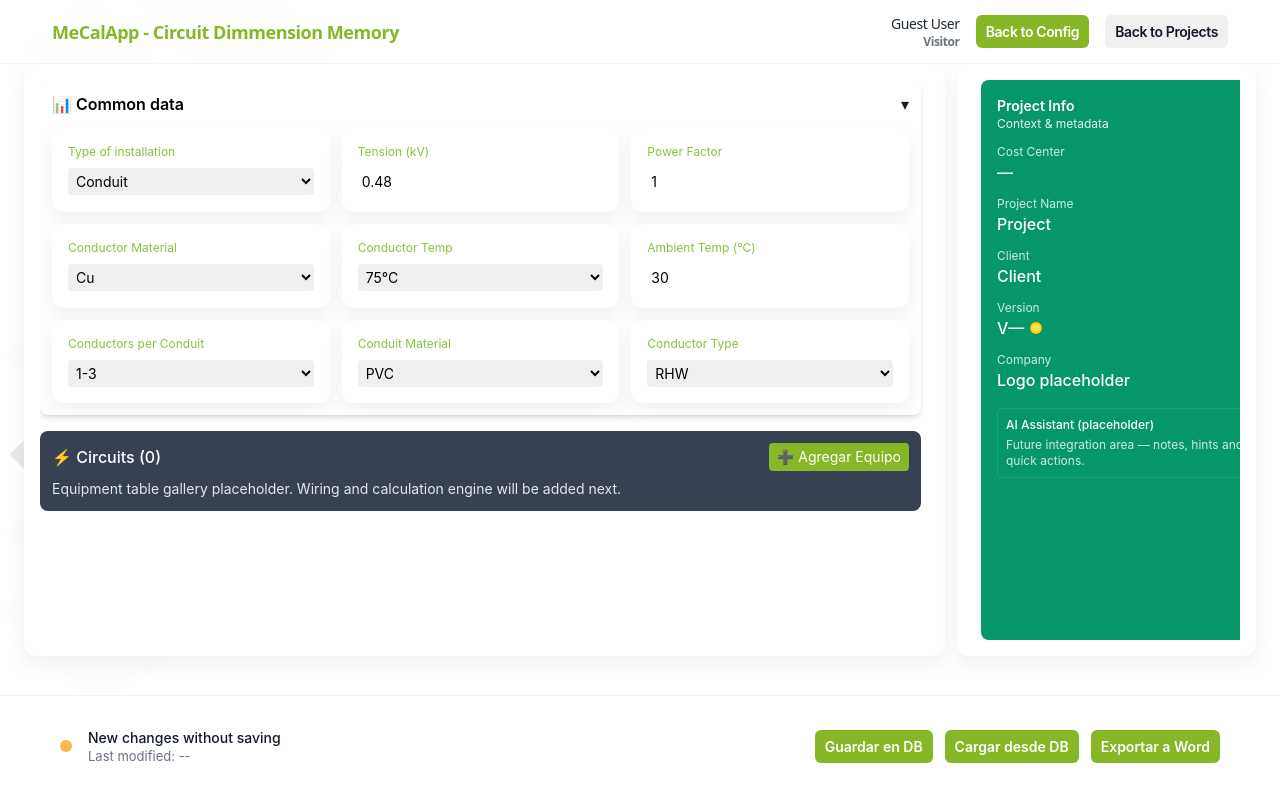
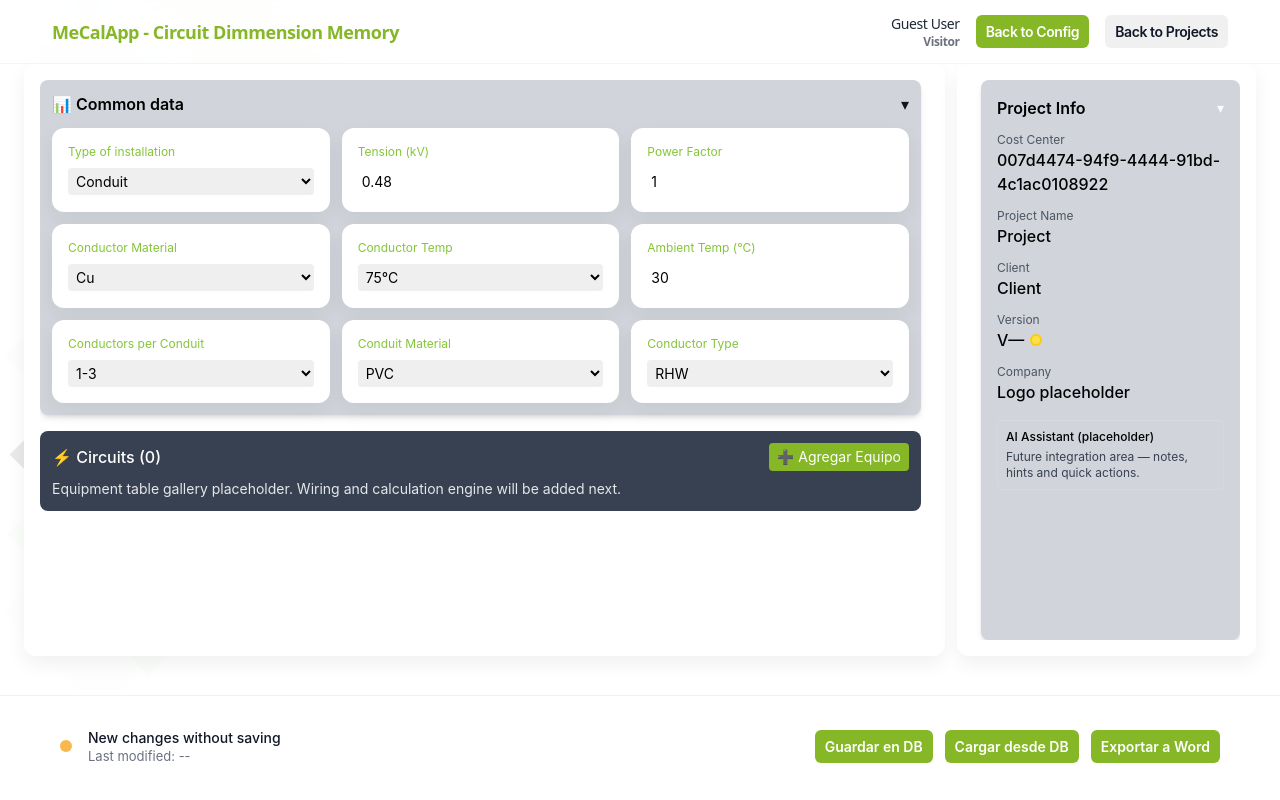
Before and after one commit to AIs-HE/mecalapp, a Next.js app: page /calc/circuit-dimension-main in a window 1280 px wide. Built offline with nearby package versions, Linux system fonts and the light colour scheme.

Commit message:
UI: wire ProjectInfoPanel to fetch project+memory by id; render read-only metadata

```diff
--- a/components/CommonInputs.tsx
+++ b/components/CommonInputs.tsx
@@ -64,7 +64,7 @@ export default function CommonInputs({ memoryId, onChange }: { memoryId?: string
     }
 
     return (
-        <div className="bg-bg-lightgray-100 text-black rounded-lg shadow-md p-3">
+        <div className="bg-gray-300 text-black rounded-lg shadow-md p-3">
             <div className="flex items-center justify-between mb-3">
                 <div className="font-semibold">📊 Common data</div>
                 <button aria-label="toggle common inputs" onClick={() => setCollapsed(!collapsed)} className="text-black/90">{collapsed ? '▸' : '▾'}</button>
--- a/components/ProjectInfoPanel.tsx
+++ b/components/ProjectInfoPanel.tsx
@@ -1,4 +1,4 @@
-import React, { useState } from 'react'
+import React, { useEffect, useState } from 'react'
 
 export interface ProjectInfo {
     costCenter?: string
@@ -9,52 +9,119 @@ export interface ProjectInfo {
     lastModified?: string
 }
 
-export default function ProjectInfoPanel({ projectInfo }: { projectInfo?: ProjectInfo }) {
+export default function ProjectInfoPanel({ projectInfo, projectId, memoryId }: { projectInfo?: ProjectInfo, projectId?: string, memoryId?: string }) {
     const [collapsed, setCollapsed] = useState(false)
+    const [localProject, setLocalProject] = useState<ProjectInfo | undefined>(projectInfo)
+    const [loading, setLoading] = useState(false)
+
+    useEffect(() => {
+        // if explicit projectInfo is provided by parent, prefer it
+        if (projectInfo) {
+            setLocalProject(projectInfo)
+            return
+        }
+
+        // fetch project info when projectId provided
+        async function loadProject() {
+            if (!projectId) return
+            setLoading(true)
+            try {
+                const res = await fetch(`/api/projects?id=${encodeURIComponent(projectId)}`)
+                if (!res.ok) throw new Error('Failed to fetch project')
+                const json = await res.json()
+                const proj = json.project || null
+                let clientName = ''
+                if (proj && proj.client_id) {
+                    // fetch clients list and try to find matching name
+                    try {
+                        const cRes = await fetch('/api/clients')
+                        if (cRes.ok) {
+                            const cJson = await cRes.json()
+                            const match = (cJson.clients || []).find((c: any) => c.id === proj.client_id)
+                            clientName = match ? match.name : proj.client_id
+                        } else {
+                            clientName = proj.client_id
+                        }
+                    } catch (e) {
+                        clientName = proj.client_id
+                    }
+                }
+
+                // If memoryId provided, try to fetch the memory to read its version
+                let version: string | number | undefined
+                if (memoryId) {
+                    try {
+                        const mRes = await fetch(`/api/project_memories?project_id=${encodeURIComponent(projectId)}`)
+                        if (mRes.ok) {
+                            const mJson = await mRes.json()
+                            const mem = (mJson.memories || []).find((m: any) => m.id === memoryId)
+                            if (mem) version = mem.version
+                        }
+                    } catch (e) { /* ignore */ }
+                }
+
+                const mapped: ProjectInfo = {
+                    costCenter: proj?.cost_center || proj?.costCenter || undefined,
+                    projectName: proj?.name || proj?.projectName || undefined,
+                    client: clientName || undefined,
+                    version: version ?? undefined,
+                }
+                setLocalProject(mapped)
+            } catch (e) {
+                console.debug('ProjectInfoPanel: failed to load project', e)
+            } finally {
+                setLoading(false)
+            }
+        }
+
+        loadProject()
+    }, [projectId, memoryId, projectInfo])
 
     return (
-        <aside className={`bg-emerald-600 text-white rounded-lg shadow-md p-4 w-72 h-full flex flex-col`}>
+        <aside className={`bg-gray-300 text-black rounded-lg shadow-md p-4 w-full h-full flex flex-col`}>
             <div className="flex items-center justify-between mb-3">
                 <div>
-                    <div className="text-sm font-semibold">Project Info</div>
-                    <div className="text-xs opacity-90">Context & metadata</div>
+                    <div className="font-semibold">Project Info</div>
                 </div>
                 <button aria-label="Toggle project panel" onClick={() => setCollapsed(!collapsed)} className="text-white/90 text-sm">{collapsed ? '▸' : '▾'}</button>
             </div>
 
             {!collapsed && (
                 <div className="flex-1 overflow-auto">
-                    <div className="mb-3">
-                        <div className="text-xxs text-white/80 text-xs">Cost Center</div>
-                        <div className="font-medium">{projectInfo?.costCenter || '—'}</div>
-                    </div>
+                    {/* Read-only description list for project metadata (display-only) */}
+                    <dl className="space-y-3">
+                        <div>
+                            <dt className="text-xs text-gray-600">Cost Center</dt>
+                            <dd className="font-medium">{localProject?.costCenter || projectInfo?.costCenter || '007d4474-94f9-4444-91bd-4c1ac0108922'}</dd>
+                        </div>
 
-                    <div className="mb-3">
-                        <div className="text-xxs text-white/80 text-xs">Project Name</div>
-                        <div className="font-medium">{projectInfo?.projectName || '—'}</div>
-                    </div>
+                        <div>
+                            <dt className="text-xs text-gray-600">Project Name</dt>
+                            <dd className="font-medium">{localProject?.projectName || projectInfo?.projectName || 'Project'}</dd>
+                        </div>
 
-                    <div className="mb-3">
-                        <div className="text-xxs text-white/80 text-xs">Client</div>
-                        <div className="font-medium">{projectInfo?.client || '—'}</div>
-                    </div>
+                        <div>
+                            <dt className="text-xs text-gray-600">Client</dt>
+                            <dd className="font-medium">{localProject?.client || projectInfo?.client || 'Client'}</dd>
+                        </div>
 
-                    <div className="mb-3">
-                        <div className="text-xxs text-white/80 text-xs">Version</div>
-                        <div className="inline-flex items-center gap-2">
-                            <div className="font-medium">V{projectInfo?.version ?? '—'}</div>
-                            <div className="w-2 h-2 rounded-full bg-yellow-300 ring-2 ring-yellow-400" />
+                        <div>
+                            <dt className="text-xs text-gray-600">Version</dt>
+                            <dd className="inline-flex items-center gap-2">
+                                <span className="font-medium">V{localProject?.version ?? projectInfo?.version ?? '—'}</span>
+                                <span className="w-2 h-2 rounded-full bg-yellow-300 ring-2 ring-yellow-400" aria-hidden="true" />
+                            </dd>
                         </div>
-                    </div>
 
-                    <div className="mb-3">
-                        <div className="text-xxs text-white/80 text-xs">Company</div>
-                        <div className="font-medium">{projectInfo?.companyLogo ? projectInfo.companyLogo : 'Logo placeholder'}</div>
-                    </div>
+                        <div>
+                            <dt className="text-xs text-gray-600">Company</dt>
+                            <dd className="font-medium">{localProject?.companyLogo ? localProject.companyLogo : projectInfo?.companyLogo ? projectInfo.companyLogo : 'Logo placeholder'}</dd>
+                        </div>
+                    </dl>
 
                     <div className="mt-4 p-2 border border-white/10 rounded text-xs">
                         <div className="font-medium mb-1">AI Assistant (placeholder)</div>
-                        <div className="text-white/80 text-xs">Future integration area — notes, hints and quick actions.</div>
+                        <div className="text-gray-700 text-xs">Future integration area — notes, hints and quick actions.</div>
                     </div>
                 </div>
             )}
--- a/pages/calc/circuit-dimension-main.tsx
+++ b/pages/calc/circuit-dimension-main.tsx
@@ -432,7 +432,7 @@ export default function CircuitDimensionMainPage() {
                         {/* Right project info column (emerald) */}
                         <div className="col-span-3 h-full">
                             <div className="h-full overflow-auto pl-2">
-                                <ProjectInfoPanel projectInfo={{ costCenter: projectId || undefined, projectName: 'Project', client: 'Client' }} />
+                                <ProjectInfoPanel projectId={projectId || undefined} memoryId={memoryId || undefined} />
                             </div>
                         </div>
                     </div>
```
